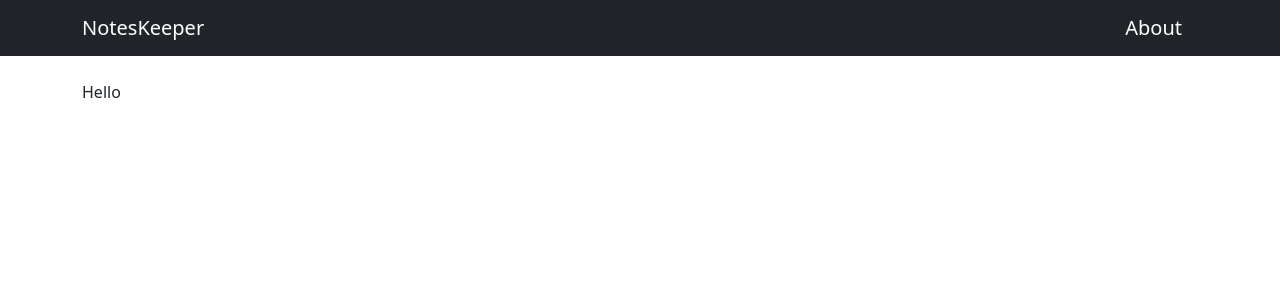
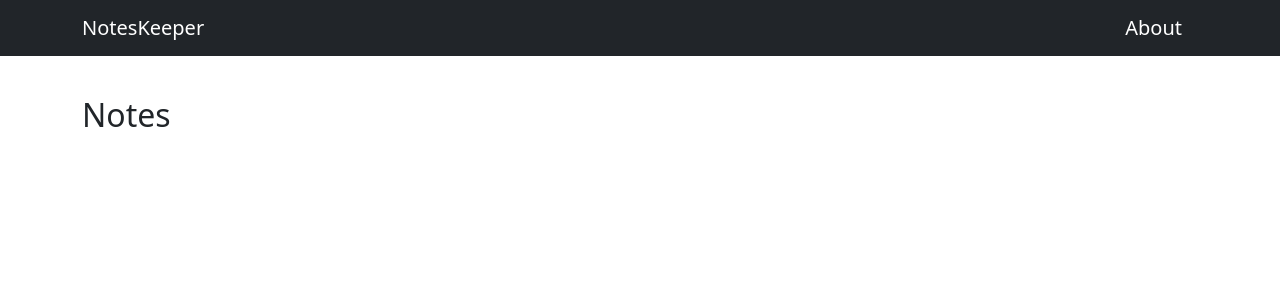
Before and after one commit to ranjankumarmandal/NotesKeeper---React-TypeScript, a React (Create React App) app: page / in a window 1280 px wide. Shown: the top 300 px of the page. Built offline with nearby package versions, Linux system fonts and the light colour scheme.

Commit message:
added component NotesList in jsx part of component Home.tsx

```diff
--- a/src/components/screens/Home.tsx
+++ b/src/components/screens/Home.tsx
@@ -18,7 +18,9 @@ const Home = () => {
     <>
       <Container>
         <Row>
-          <Col>Hello</Col>
+          <Col>
+            <NotesList />
+          </Col>
         </Row>
       </Container>
     </>
```
